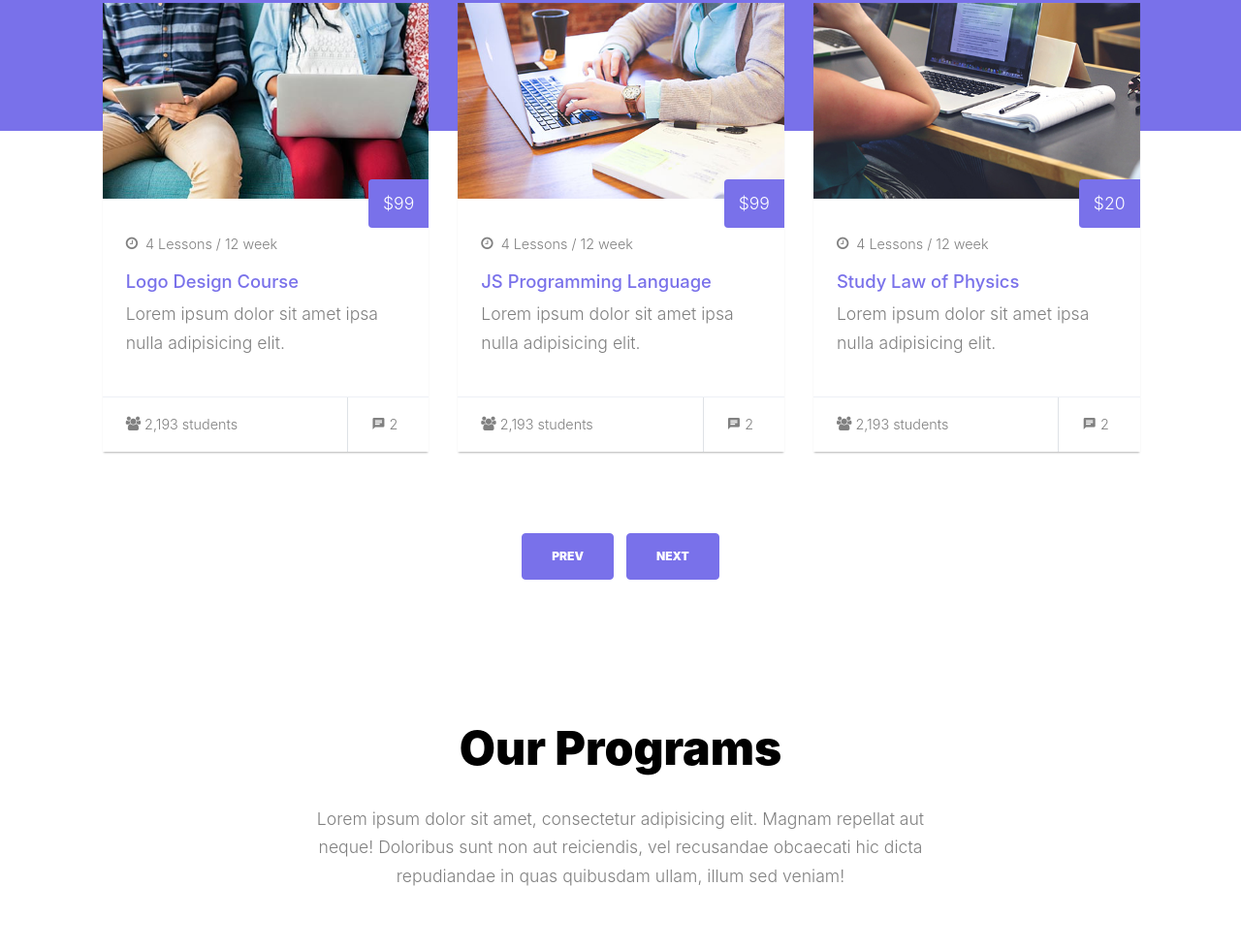
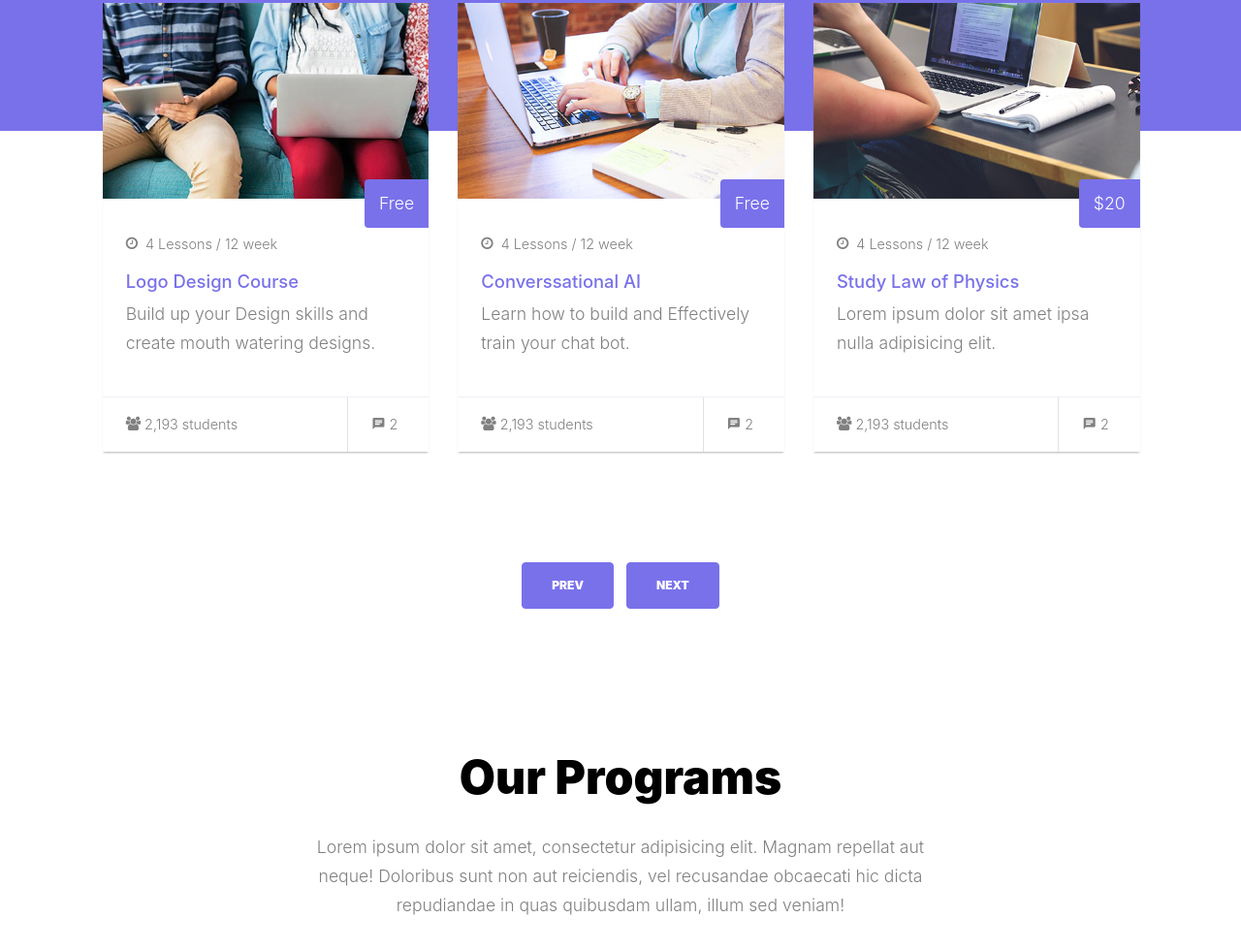
Before and after one commit to japhletnwamu/Cregitech, a plain HTML site: page index.html in a window 1280 px wide. Shown: the part 1178-2158 px from the top of the page at 97% size. Drawn offline with Linux system fonts and the light colour scheme; files whose address does not match are found by name; a web font is replaced by a local one.

Commit message:
Update index.html

```diff
--- a/index.html
+++ b/index.html
@@ -118,7 +118,7 @@
                 <span class="course-price">Free</span>
                 <div class="meta"><span class="icon-clock-o"></span>4 Lessons / 12 week</div>
                 <h3><a href="#">Web Development</a></h3>
-                <p>Lorem ipsum dolor sit amet ipsa nulla adipisicing elit. </p>
+                <p>Become a Pro at creating Beautiful and Highly Functional Web apps using top notch technologies. </p>
               </div>
               <div class="d-flex border-top stats">
                 <div class="py-3 px-4"><span class="icon-users"></span> 2,193 students</div>
@@ -131,10 +131,10 @@
                 <a href="course-single.html"><img src="images/img_2.jpg" alt="Image" class="img-fluid"></a>
               </figure>
               <div class="course-inner-text py-4 px-4">
-                <span class="course-price">$99</span>
+                <span class="course-price">Free</span>
                 <div class="meta"><span class="icon-clock-o"></span>4 Lessons / 12 week</div>
                 <h3><a href="#">Logo Design Course</a></h3>
-                <p>Lorem ipsum dolor sit amet ipsa nulla adipisicing elit. </p>
+                <p>Build up your Design skills and create mouth watering designs. </p>
               </div>
               <div class="d-flex border-top stats">
                 <div class="py-3 px-4"><span class="icon-users"></span> 2,193 students</div>
@@ -147,10 +147,10 @@
                 <a href="course-single.html"><img src="images/img_3.jpg" alt="Image" class="img-fluid"></a>
               </figure>
               <div class="course-inner-text py-4 px-4">
-                <span class="course-price">$99</span>
+                <span class="course-price">Free</span>
                 <div class="meta"><span class="icon-clock-o"></span>4 Lessons / 12 week</div>
-                <h3><a href="#">JS Programming Language</a></h3>
-                <p>Lorem ipsum dolor sit amet ipsa nulla adipisicing elit. </p>
+                <h3><a href="#">Converssational AI</a></h3>
+                <p>Learn how to build and Effectively train your chat bot.</p>
               </div>
               <div class="d-flex border-top stats">
                 <div class="py-3 px-4"><span class="icon-users"></span> 2,193 students</div>
```
